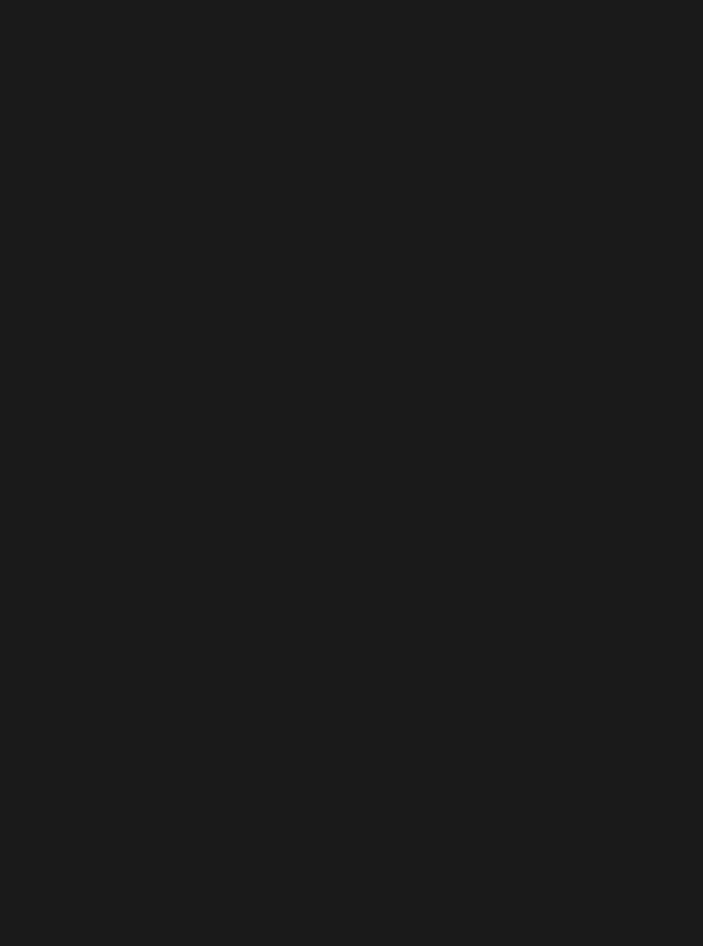
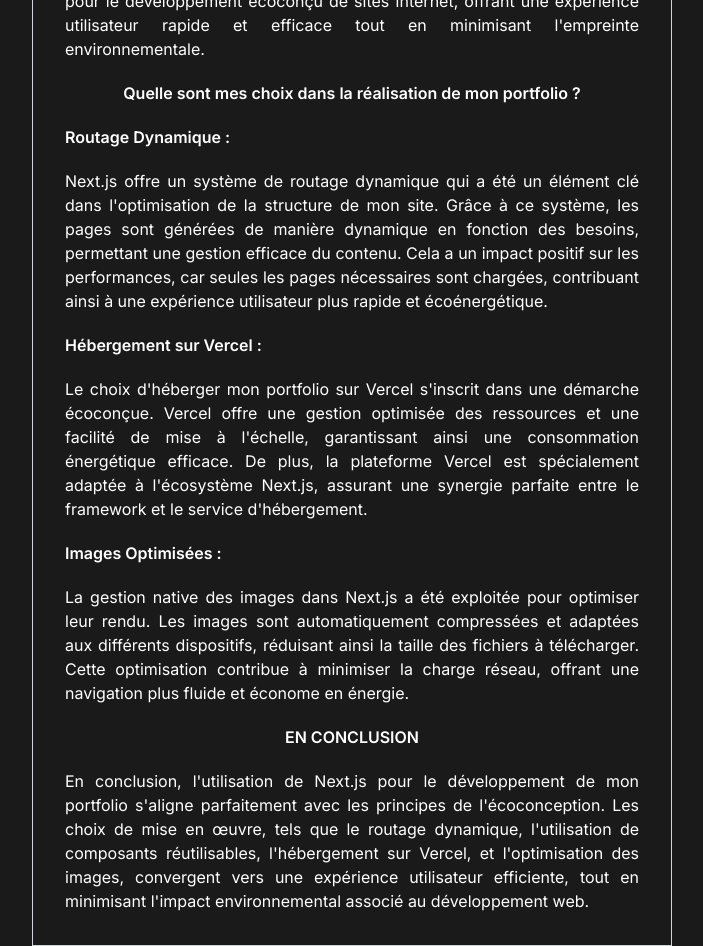
Before and after one commit to glegrand12/portfolio-next, a Next.js app: page /home/memory in a window 1280 px wide. Shown: the part 1160-2106 px from the top of the page, without its empty margins (288-991 px from the left). Before the commit the page ends 959 px from the top, so only its background shows below. Built offline with nearby package versions, Linux system fonts and the light colour scheme.

Commit message:
2nd partie memoire + fin

```diff
--- a/src/app/home/memory/page.tsx
+++ b/src/app/home/memory/page.tsx
@@ -4,12 +4,13 @@ export default function Memory(){
     return(
         <>
             <NavLinks/>
-            <div className="flex items-center justify-center h-screen">
+            <div className="flex items-center justify-center mt-9">
                 <div className="card w-full md:w-1/2 p-8 border border-gray-300">
                     <h1 className="mb-5 mt-5 text-center uppercase font-bold text-3xl">mémoire</h1>
                         <h3 className="mb-5 mt-5 ms-10 text-left font-bold text-2xl">Utilisation de NEXTJS</h3>
                     <div className="card-body text-justify">
-                            <h4 className="font-semibold mb-5 mt-5 text-center ">En quoi NextJS permet t'il de faire des sites éco conçu ?</h4>
+                        <h4 className="font-semibold mb-5 mt-5 text-center ">En quoi NextJS permet t'il de faire des
+                            sites éco conçu ?</h4>
                         <ul className="font-semibold mb-5">
                             <li>Préchargement des Pages :
                                 <p className="mt-5 font-normal  text-justify">Next.js offre des fonctionnalités de
@@ -45,6 +46,52 @@ export default function Memory(){
                                     garantit un hébergement efficace et économe en énergie.</p>
                             </li>
                         </ul>
+
+                        <h4 className="font-bold uppercase mb-5 mt-5 text-center ">conclusion</h4>
+                        <p className="text-justify mb-5 mt-5">En combinant ces avantages, Next.js se positionne comme un
+                            choix optimal pour le développement écoconçu de sites Internet, offrant une expérience
+                            utilisateur rapide et efficace tout en minimisant l'empreinte environnementale.</p>
+
+
+                        <h4 className="font-semibold mb-5 mt-5 text-center ">Quelle sont mes choix dans la réalisation
+                            de
+                            mon portfolio ?</h4>
+                        <ul className="font-semibold mb-5">
+                            <li className="mt-5">Routage Dynamique :
+                                <p className="mt-5 font-normal text-justify">Next.js offre un système de routage
+                                    dynamique qui a été un élément clé dans l'optimisation de la structure de mon site.
+                                    Grâce à ce système, les pages sont générées de manière dynamique en fonction des
+                                    besoins, permettant une gestion efficace du contenu. Cela a un impact positif sur
+                                    les performances, car seules les pages nécessaires sont chargées, contribuant ainsi
+                                    à une expérience utilisateur plus rapide et écoénergétique.
+                                </p>
+                            </li>
+                            <li className="mt-5">Hébergement sur Vercel :
+                                <p className="mt-5 font-normal text-justify">Le choix d'héberger mon portfolio sur
+                                    Vercel s'inscrit dans une démarche écoconçue. Vercel offre une gestion optimisée des
+                                    ressources et une facilité de mise à l'échelle, garantissant ainsi une consommation
+                                    énergétique efficace. De plus, la plateforme Vercel est spécialement adaptée à
+                                    l'écosystème Next.js, assurant une synergie parfaite entre le framework et le
+                                    service d'hébergement.
+                                </p>
+                            </li>
+                            <li className="mt-5">Images Optimisées :
+                                <p className="mt-5 font-normal text-justify">La gestion native des images dans Next.js a
+                                    été exploitée pour optimiser leur rendu. Les images sont automatiquement compressées
+                                    et adaptées aux différents dispositifs, réduisant ainsi la taille des fichiers à
+                                    télécharger. Cette optimisation contribue à minimiser la charge réseau, offrant une
+                                    navigation plus fluide et économe en énergie.
+                                </p>
+                            </li>
+                        </ul>
+
+                        <h4 className="font-semibold uppercase mb-5 mt-5 text-center ">En conclusion</h4>
+                        <p className="text-justify mt-5 "> En conclusion, l'utilisation de Next.js pour le développement
+                            de mon portfolio s'aligne parfaitement avec les principes de l'écoconception. Les choix de
+                            mise en œuvre, tels que le routage dynamique, l'utilisation de composants réutilisables,
+                            l'hébergement sur Vercel, et l'optimisation des images, convergent vers une expérience
+                            utilisateur efficiente, tout en minimisant l'impact environnemental associé au développement
+                            web.</p>
                     </div>
                 </div>
             </div>
```
Lines whose indentation alone changed are shown as unchanged.
